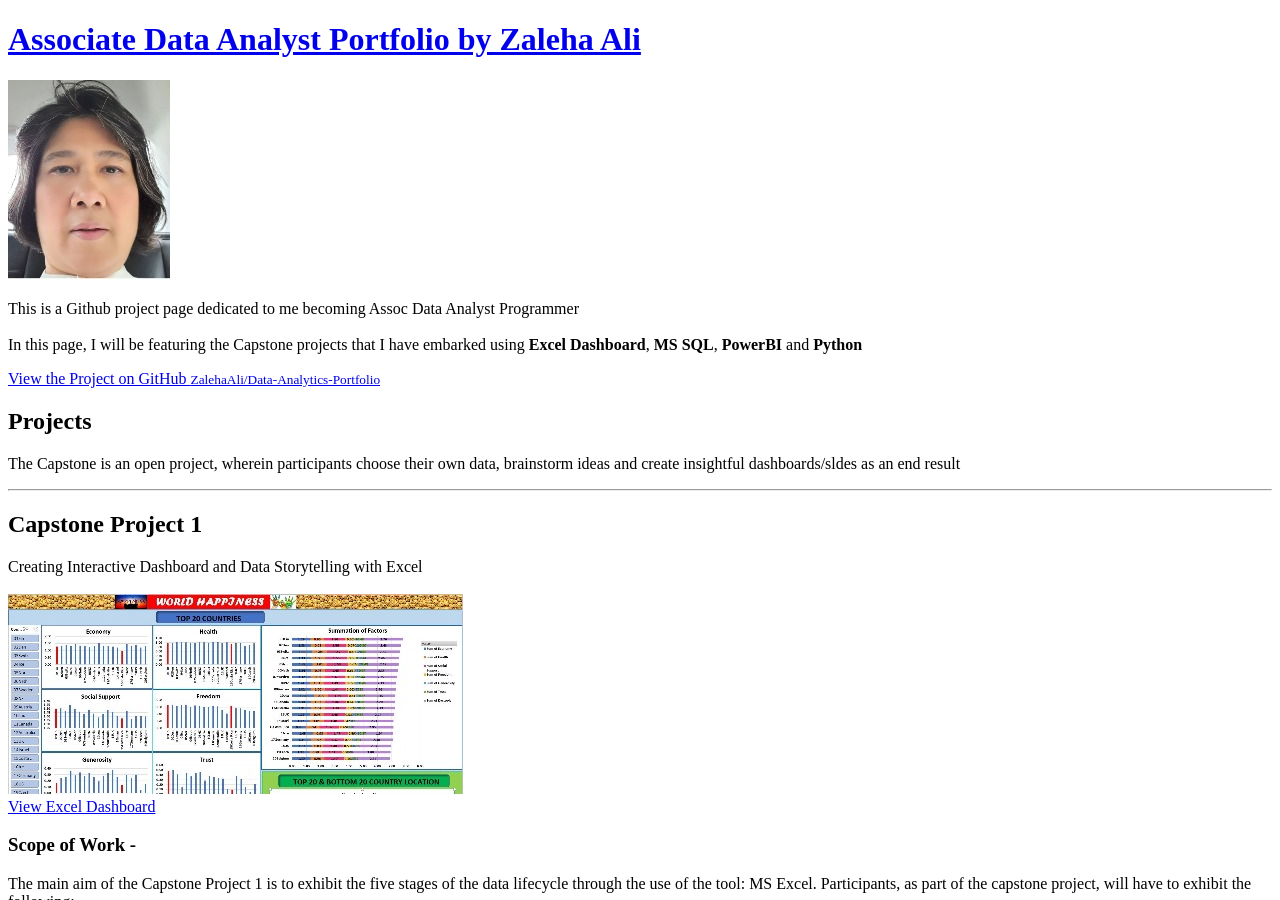
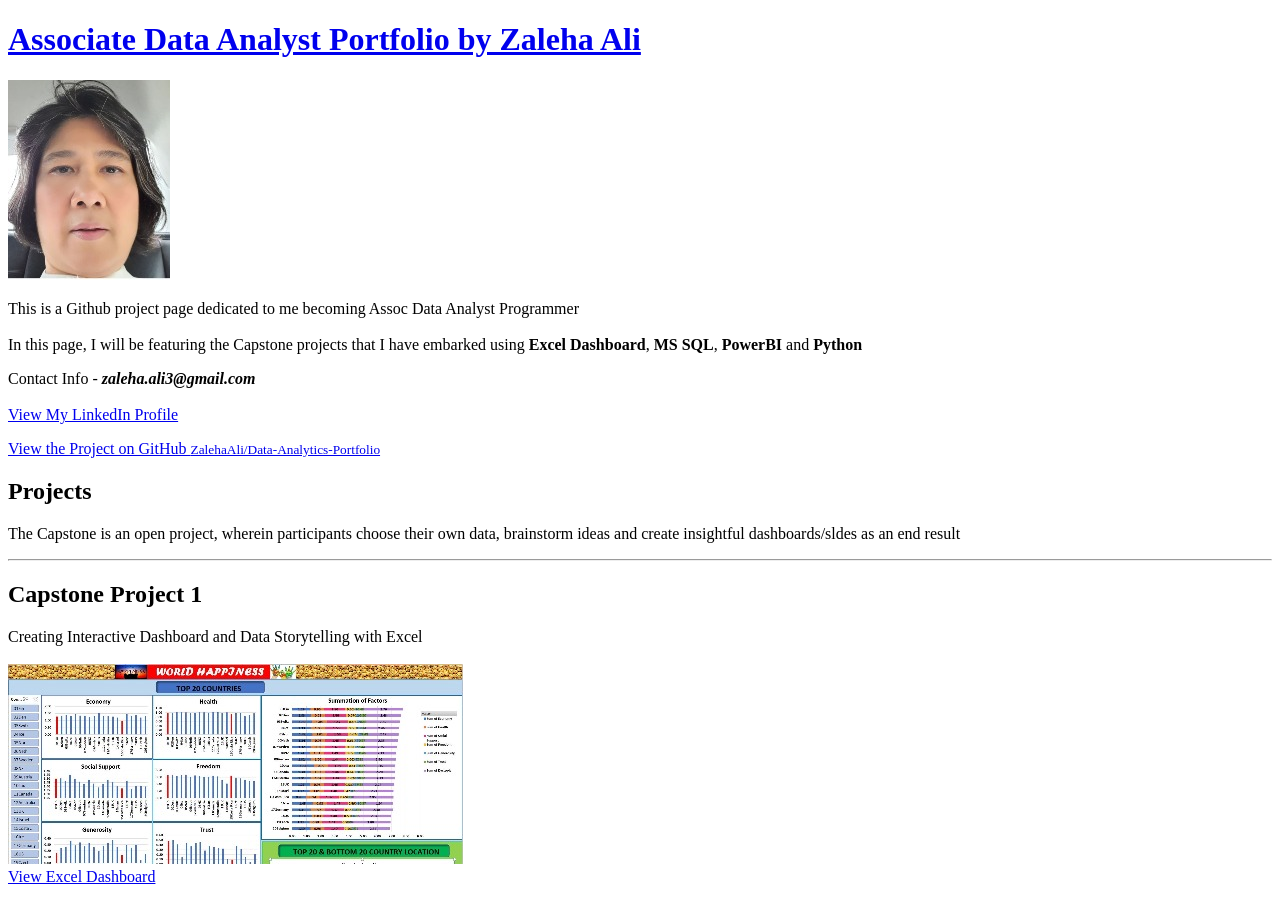
Before and after one commit to ZalehaAli/Data-Analytics-Portfolio, a Jekyll site: the page built from index.md, in a window 1280 px wide and 900 px high. Built offline with Jekyll 4.4.1, drawn with Linux system fonts in a browser that asks for light colours; our own code applies the rules of GitHub Pages for plain Markdown files.

Commit message:
Update _config.yml

```diff
--- a/_config.yml
+++ b/_config.yml
@@ -6,7 +6,7 @@ description: This is a Github project page dedicated to me becoming Assoc Data A
 
   In this page, I will be featuring the Capstone projects that I have embarked using <strong> Excel Dashboard</strong>, <strong>MS SQL</strong>, <strong> PowerBI</strong> and <strong>Python</strong>
   <p>
-Contact Info: <b><i>zaleha.ali3@gmail.com</i></b>
+  Contact Info - <b><i>zaleha.ali3@gmail.com</i></b>
   <br>
   <br>
   <a href="https://linkedin.com/in/zaleha-ali/"target="_blank">View My LinkedIn Profile</a> </p>
```
